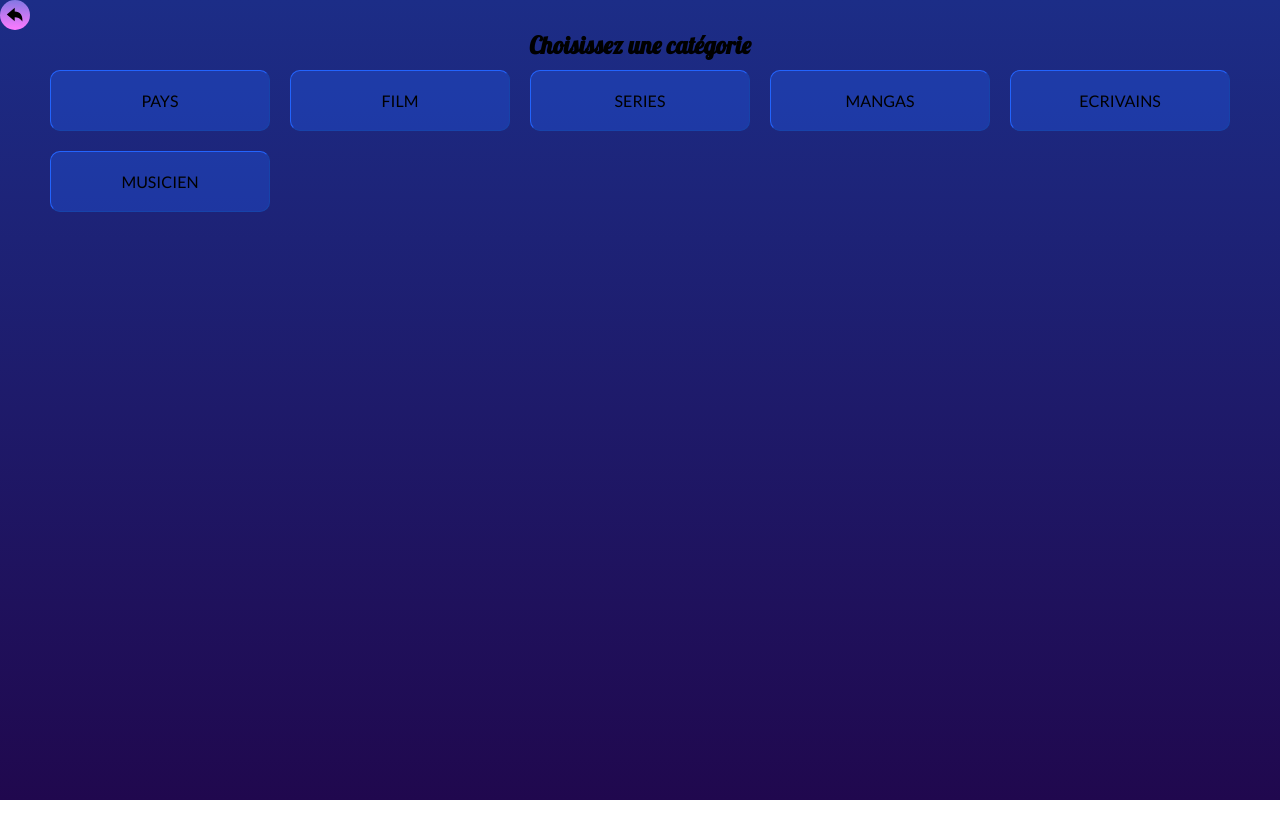
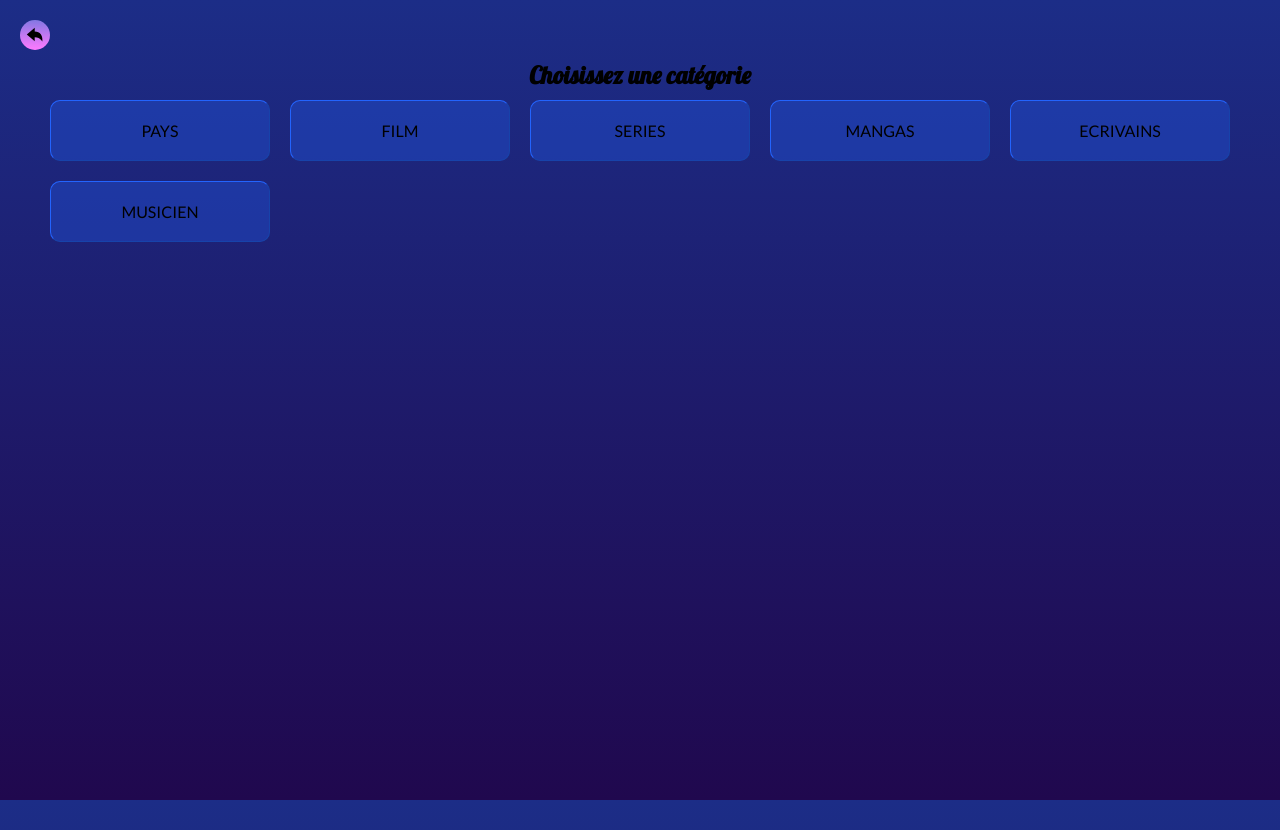
Before and after one commit to Leorio21/leJeuDuPendu, a Next.js app: page /selectcategory in a window 1280 px wide. Before the commit the page ends 800 px from the top, so only its background shows below. Built offline with nearby package versions, Linux system fonts and the light colour scheme.

Commit message:
Refactor: change declaration for props
replace inline type by interface

```diff
--- a/app/Components/Button/Button.tsx
+++ b/app/Components/Button/Button.tsx
@@ -1,8 +1,13 @@
-import React from 'react';
+import React, { PropsWithChildren } from 'react';
 import styles from "./Button.module.css"
 
-export default function Button({ width, children }: { width: number, children: React.ReactNode }) {
+interface ButtonProps extends PropsWithChildren {
+  width: number;
+  classStyle?: string;
+};
+
+export default function Button({ width, classStyle = "", children }: ButtonProps) {
   return (
-    <div style={{height:`${width}px`, width:`${width}px`}} className={styles.container}>{ children }</div>
+    <div style={{height:`${width}px`, width:`${width}px`}} className={`${styles.container} ${classStyle}`}>{ children }</div>
   )
 }
--- a/app/Components/Title/Title.tsx
+++ b/app/Components/Title/Title.tsx
@@ -1,7 +1,11 @@
 import React from 'react';
 import styles from "./Title.module.css";
 
-export default function Title({name}:{name: string})  {
+interface TitleProps {
+  name: string;
+};
+
+export default function Title({name}: TitleProps)  {
   return (
     <h1 className={styles.title}>{name}</h1>
   )
--- a/app/globals.css
+++ b/app/globals.css
@@ -31,6 +31,7 @@ body {
   height: 100dvh;
   width: 100%;
   overflow-x: hidden;
+  padding: 30px 0px;
 }
 
 body {
@@ -47,6 +48,7 @@ h1, h2, h3, h4, h5, h6 {
 }
 
 a {
+  width: fit-content;
   color: inherit;
   text-decoration: none;
 }
--- a/app/selectcategory/page.module.css
+++ b/app/selectcategory/page.module.css
@@ -10,6 +10,12 @@
   grid-template-columns: repeat(2, 50%);
   width: 100%;
   max-width: 1200px;
+}
+
+.backButton {
+  position: absolute;
+  top: 20px;
+  left: 20px;
 }
 
 @media (width > 576px) {
--- a/app/selectcategory/page.tsx
+++ b/app/selectcategory/page.tsx
@@ -35,9 +35,11 @@ export default async function page() {
 
   return (
     <div className={styles.container}>
-      <p>
-        <Link href="/"><Button width={30}><IoArrowUndoSharp style={{width: "1.2rem", height: "1.2rem"}} /></Button></Link>
-      </p>
+      <Link href="/">
+        <Button width={30} classStyle={styles.backButton}>
+          <IoArrowUndoSharp style={{width: "1.2rem", height: "1.2rem"}} />
+        </Button>
+      </Link>
       <section className={styles.gameApp}>
         <Title name="Choisissez une catégorie" />
         <div className={styles.categoriesContainer}>
```
Also changed, not shown: app/Components/CategoryCard/CategoryCard.tsx (+6 -1 lines), app/page.tsx (+8 -4 lines).
